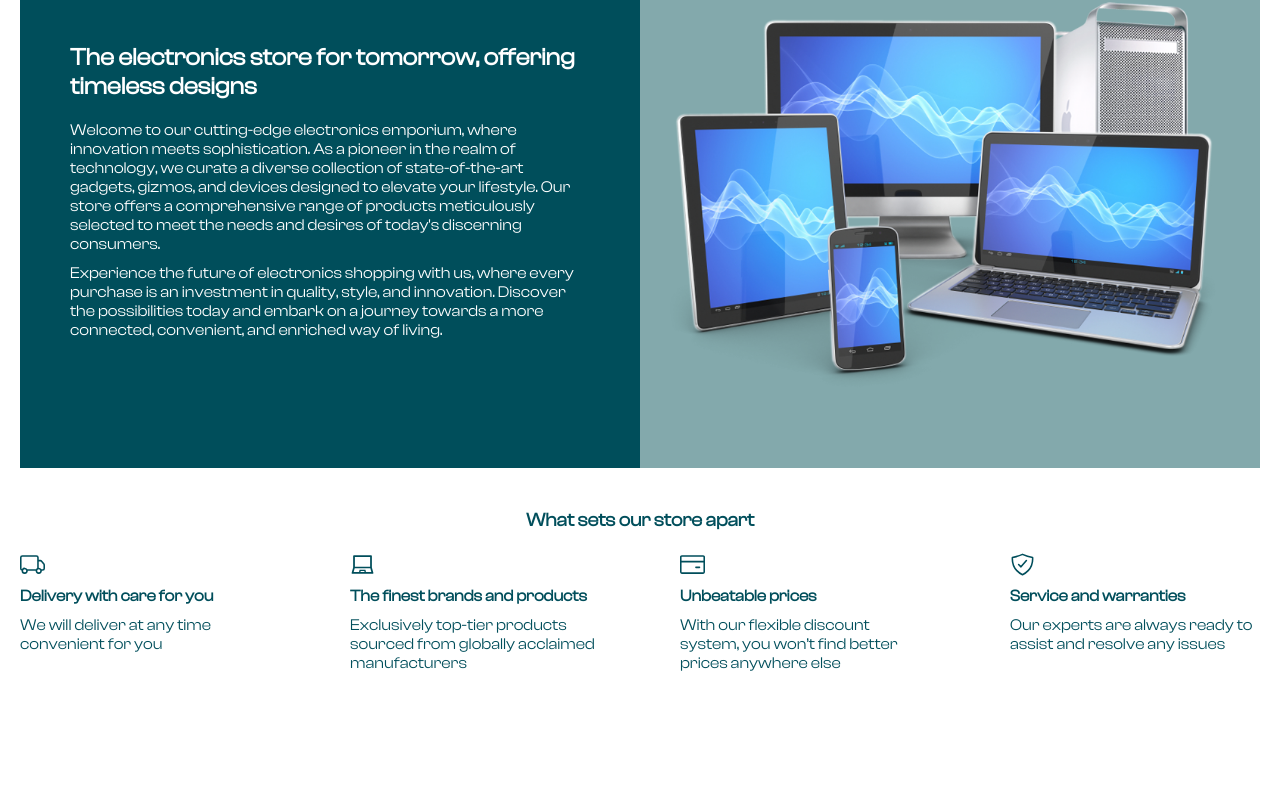
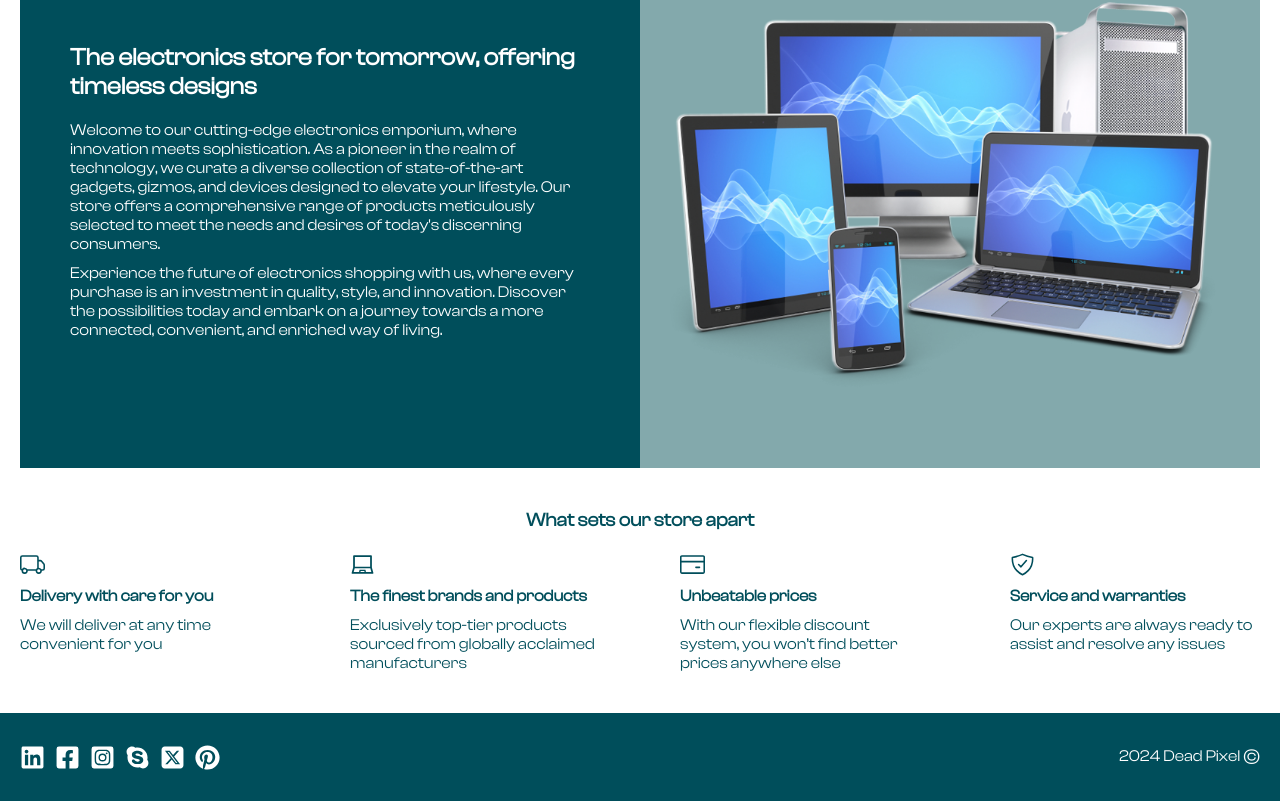
Before and after one commit to HNY-Badger/ecommerce-app, a React app: page / in a window 1280 px wide. Shown: the part 156-957 px from the top of the page. Before the commit the page ends 869 px from the top, so only its background shows below. Built offline with nearby package versions, Linux system fonts and the light colour scheme.

Commit message:
feat: add footer

```diff
--- a/src/App.tsx
+++ b/src/App.tsx
@@ -1,6 +1,7 @@
 import React from 'react';
 import { BrowserRouter, Route, Routes } from 'react-router-dom';
 import Header from './components/Header/Header';
+import Footer from './components/Footer/Footer';
 import MainPage from './pages/MainPage/MainPage';
 import LoginPage from './pages/LoginPage/LoginPage';
 import RegistrationPage from './pages/RegistrationPage/RegistrationPage';
@@ -16,7 +17,7 @@ export default function App() {
         <Route path="/registration" element={<RegistrationPage />} />
         <Route path="*" element={<NotFoundPage />} />
       </Routes>
-      {/* <Footer /> */}
+      <Footer />
     </BrowserRouter>
   );
 }
--- /dev/null
+++ b/src/components/Footer/Footer.module.css
@@ -0,0 +1,34 @@
+.footer {
+  margin-top: auto;
+  color: var(--white);
+  background-color: var(--dark-primary);
+}
+
+.wrapper {
+  display: flex;
+  justify-content: space-between;
+  align-items: center;
+  flex-wrap: wrap;
+  column-gap: 50px;
+  row-gap: 10px;
+  max-width: 1280px;
+  padding: 30px 20px;
+  margin: 0 auto;
+  background-color: var(--dark-primary);
+}
+
+.social {
+  display: flex;
+  gap: 10px;
+}
+
+.icon {
+  font-size: 25px;
+  color: var(--white);
+  vertical-align: middle;
+}
+
+.copyright {
+  font-size: 22px;
+  vertical-align: middle;
+}
--- /dev/null
+++ b/src/components/Footer/Footer.tsx
@@ -0,0 +1,57 @@
+import React from 'react';
+import { Link } from 'react-router-dom';
+import { FaLinkedin, FaFacebookSquare, FaInstagramSquare, FaSkype, FaPinterest } from 'react-icons/fa';
+import { FaSquareXTwitter } from 'react-icons/fa6';
+import { IconType } from 'react-icons';
+
+import * as style from './Footer.module.css';
+
+type Data = { Icon: IconType; url: string };
+
+const data: Data[] = [
+  {
+    Icon: FaLinkedin,
+    url: 'https://careers.linkedin.cn/',
+  },
+  {
+    Icon: FaFacebookSquare,
+    url: 'https://ru-ru.facebook.com/',
+  },
+  {
+    Icon: FaInstagramSquare,
+    url: 'https://www.instagram.com/',
+  },
+  {
+    Icon: FaSkype,
+    url: 'https://www.skype.com/ru/',
+  },
+  {
+    Icon: FaSquareXTwitter,
+    url: 'https://twitter.com/?lang=ru',
+  },
+  {
+    Icon: FaPinterest,
+    url: 'https://ru.pinterest.com/',
+  },
+];
+
+function Footer() {
+  return (
+    <footer className={style.footer}>
+      <div className={style.wrapper}>
+        <div className={style.social}>
+          {data.map(({ Icon, url }) => (
+            <Link to={url} target="_blank" key={url}>
+              <Icon className={style.icon} />
+            </Link>
+          ))}
+        </div>
+        <div>
+          2024 Dead Pixel <span className={style.copyright}>&copy;</span>
+        </div>
+      </div>
+    </footer>
+  );
+}
+
+export default Footer;
--- a/src/components/Header/Header.module.css
+++ b/src/components/Header/Header.module.css
@@ -1,7 +1,7 @@
 .header {
   max-width: 1280px;
   margin: 0 auto;
-  padding: 40px;
+  padding: 40px 20px;
 }
 
 .nav {
--- a/src/components/Header/Header.tsx
+++ b/src/components/Header/Header.tsx
@@ -7,7 +7,7 @@ function Header() {
     <header className={style.header}>
       <nav className={style.nav}>
         <NavLink to="." className={style.link}>
-          Main
+          Home
         </NavLink>
         <NavLink to="login" className={style.link}>
           Login
--- a/src/components/MainPage/ShopDescription/ShopDescription.module.css
+++ b/src/components/MainPage/ShopDescription/ShopDescription.module.css
@@ -43,4 +43,8 @@
   .image_wrapper {
     display: none;
   }
+
+  .wrapper {
+    padding: 0;
+  }
 }
--- a/src/index.css
+++ b/src/index.css
@@ -35,3 +35,9 @@
   margin: 0;
   font-family: 'Clash Display Regular';
 }
+
+:global(#root) {
+  display: flex;
+  flex-direction: column;
+  min-height: 100vh;
+}
```
